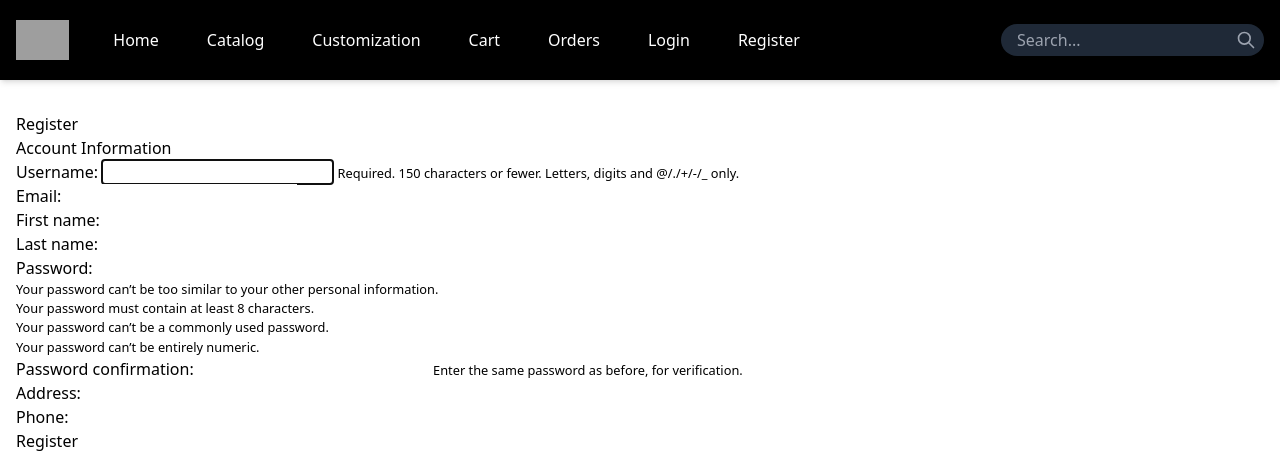
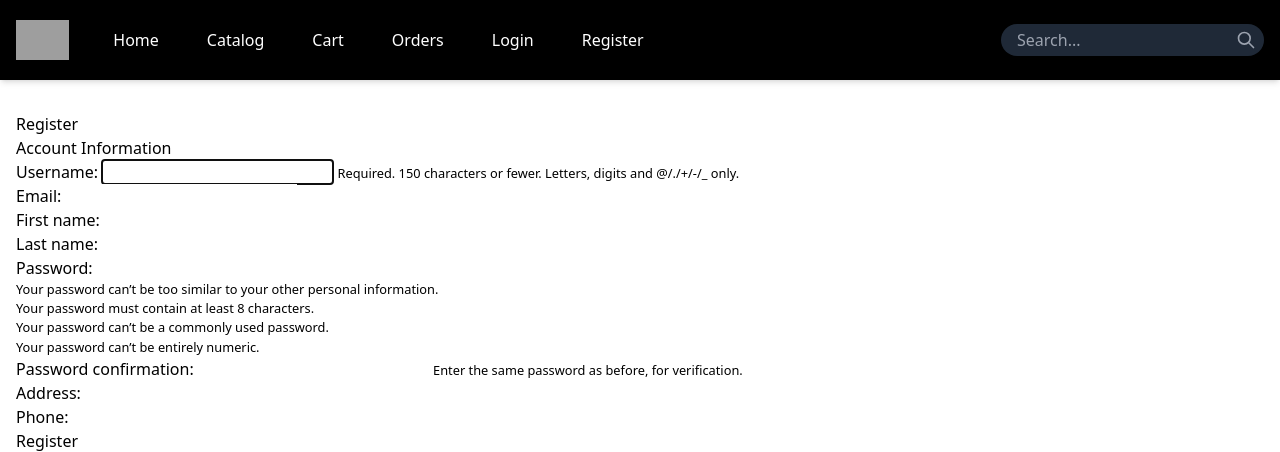
Before and after one commit to Web-Development-UAlberta/exsm-3951-exsm-3943-spring-2025-python-c-project-3d-print-python-project, a Django app: page /register/ in a window 1280 px wide. Shown: the top 452 px of the page. Run offline with Django 5.2, Linux system fonts and the light colour scheme; some libraries are stand-ins or nearby versions; grey boxes are pictures that could not be loaded.

Commit message:
Remove customization button from base.html header

```diff
--- a/src/print_shop/store/templates/base.html
+++ b/src/print_shop/store/templates/base.html
@@ -28,7 +28,6 @@
                 <nav class="flex space-x-6">
                     <a href="{% url 'home' %}" class="px-3 py-2 rounded hover:bg-gray-700 transition duration-300">Home</a>
                     <a href="#" class="px-3 py-2 rounded hover:bg-gray-700 transition duration-300">Catalog</a>
-                    <a href="#" class="px-3 py-2 rounded hover:bg-gray-700 transition duration-300">Customization</a>
                     <a href="#" class="px-3 py-2 rounded hover:bg-gray-700 transition duration-300">Cart</a>
                     <a href="#" class="px-3 py-2 rounded hover:bg-gray-700 transition duration-300">Orders</a>
                     {% if user.is_authenticated %}
```
